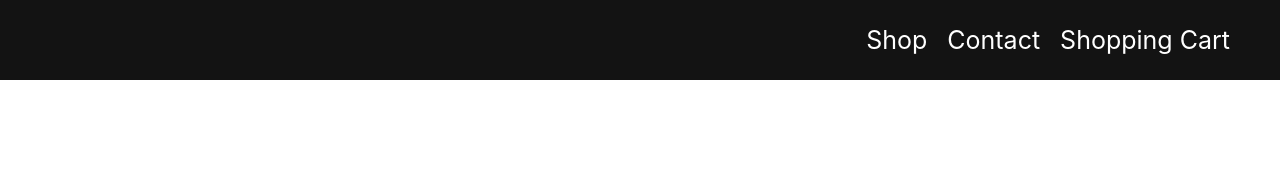
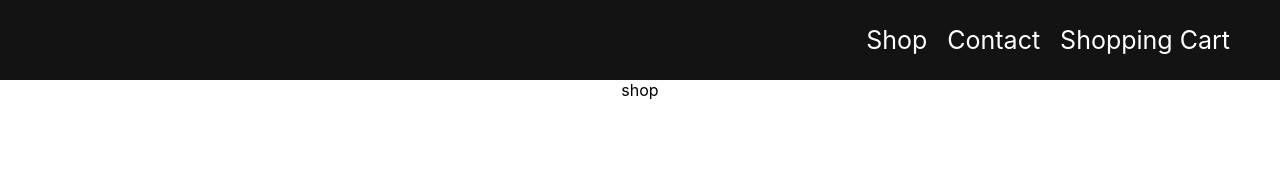
Before and after one commit to Xolani2015/SuperGroup_FullStackProject, a React (Create React App) app in the folder super_group_front_end/: page / in a window 1280 px wide. Shown: the top 170 px of the page. Built offline with nearby package versions, Linux system fonts and the light colour scheme.

Commit message:
feat: Set up web page navigation

```diff
--- a/super_group_front_end/src/App.js
+++ b/super_group_front_end/src/App.js
@@ -2,6 +2,8 @@ import logo from './logo.svg';
 import './App.css';
 import {BrowserRouter as Router, Routes, Route} from "react-router-dom"
 import {Navbar} from "./components/navbar"
+import {Cart} from './pages/cart/cart'
+import {Shop} from './pages/shop/shop'
 
 function App() {
   return (
@@ -9,8 +11,8 @@ function App() {
         <Router>
           <Navbar></Navbar>
           <Routes>
-            <Route path='/'></Route>
-            <Route path='/cart'></Route>
+            <Route path='/' element={<Shop></Shop>}></Route>
+            <Route path='/cart'element={<Cart></Cart>} ></Route>
           </Routes>
         </Router>
     </div>
--- /dev/null
+++ b/super_group_front_end/src/pages/cart/cart.jsx
@@ -0,0 +1,5 @@
+import React from "react";
+
+export const Cart = () => {
+    return <div>cart</div>;
+}
--- /dev/null
+++ b/super_group_front_end/src/pages/shop/shop.jsx
@@ -0,0 +1,5 @@
+import React from "react";
+
+export const Shop = () => {
+    return <div>shop</div>;
+}
```
